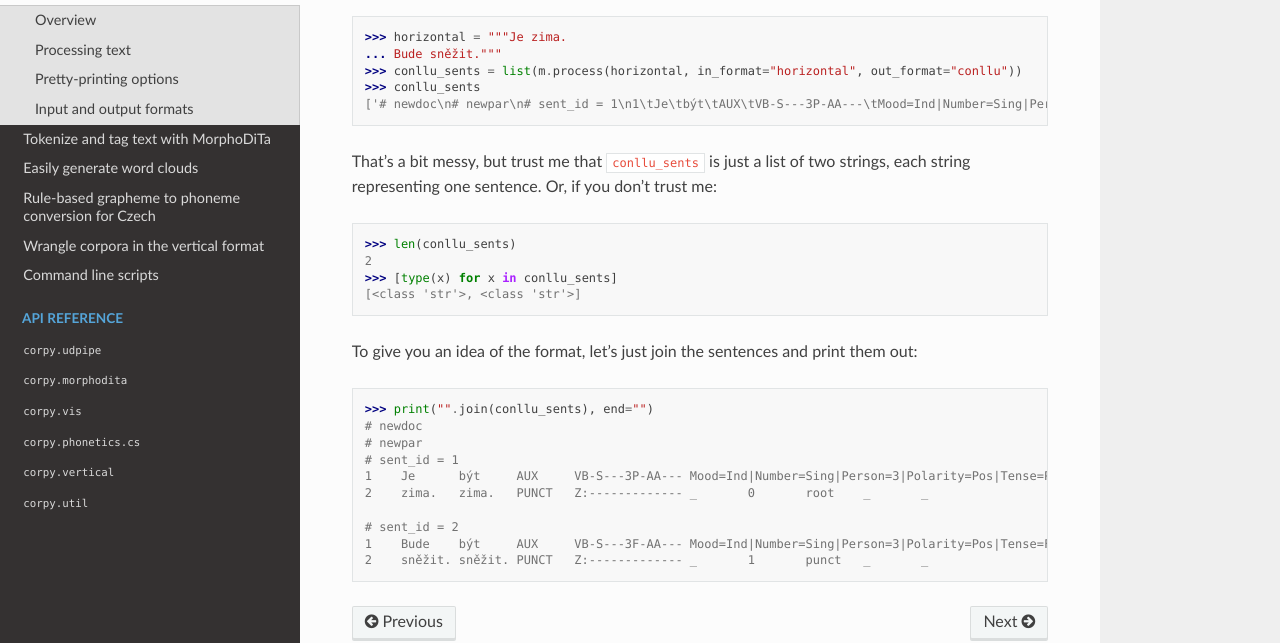
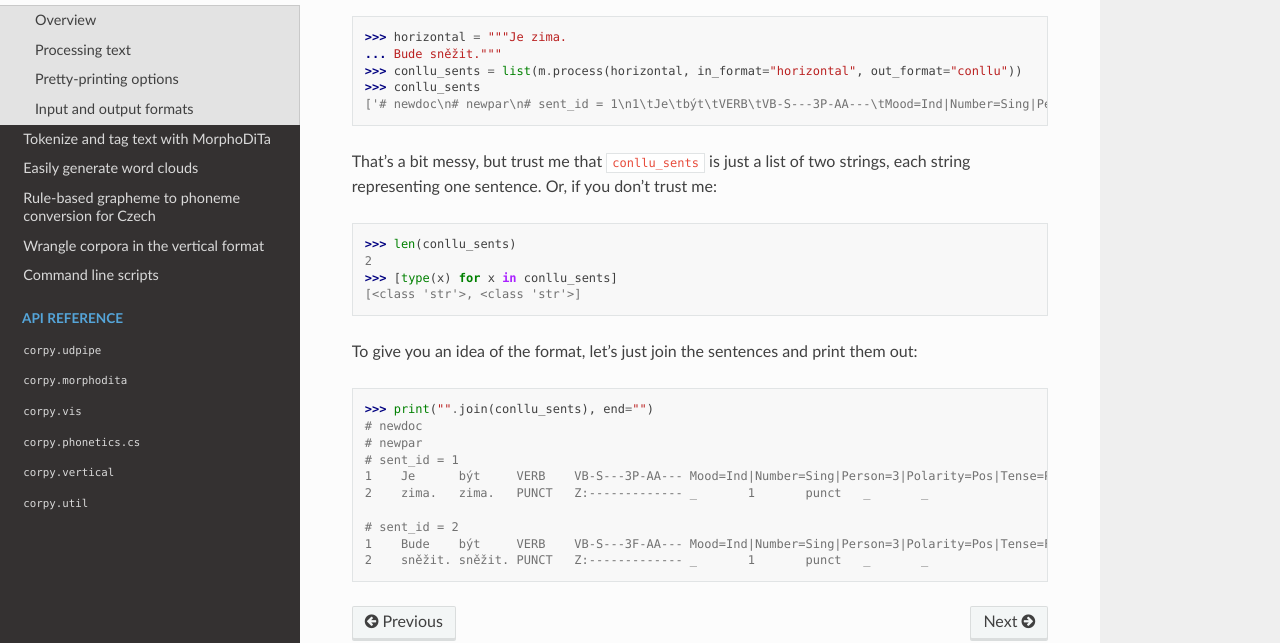
Before and after one commit to dlukes/corpy, a Sphinx documentation site: the page built from docs/guides/udpipe.rst, in a window 1280 px wide and 900 px high, scrolled down 4398 px. Shown: the part 163-806 px from the top of the window. Built offline with Sphinx 7.4.7 and the Read the Docs theme 2.0.0, drawn with Linux system fonts in a browser that asks for light colours; some of the changed text lies outside the part shown.

Commit message:
Switch to newer UDPipe models in doctests
Also, fetch them automatically in check.sh, as well as the tagger used in the
MorphoDiTa tests.

```diff
--- a/docs/guides/udpipe.rst
+++ b/docs/guides/udpipe.rst
@@ -80,25 +80,25 @@ pretty-print the output using the :func:`~corpy.udpipe.pprint` function:
              form='Je',
              lemma='být',
              xpostag='VB-S---3P-AA---',
-             upostag='AUX',
+             upostag='VERB',
              feats='Mood=Ind|Number=Sing|Person=3|Polarity=Pos|Tense=Pres|VerbForm=Fin|Voice=Act',
-             head=2,
-             deprel='cop'),
+             head=0,
+             deprel='root'),
         Word(id=2,
              form='zima',
              lemma='zima',
              xpostag='NNFS1-----A----',
              upostag='NOUN',
              feats='Case=Nom|Gender=Fem|Number=Sing|Polarity=Pos',
-             head=0,
-             deprel='root',
+             head=1,
+             deprel='nsubj',
              misc='SpaceAfter=No'),
         Word(id=3,
              form='.',
              lemma='.',
              xpostag='Z:-------------',
              upostag='PUNCT',
-             head=2,
+             head=1,
              deprel='punct')]),
     Sentence(
       comments=['# sent_id = 2', '# text = Bude sněžit.'],
@@ -170,10 +170,10 @@ using the :func:`~corpy.udpipe.pprint_config` function:
              form='Je',
              lemma='být',
              xpostag='VB-S---3P-AA---',
-             upostag='AUX',
+             upostag='VERB',
              feats='Mood=Ind|Number=Sing|Person=3|Polarity=Pos|Tense=Pres|VerbForm=Fin|Voice=Act',
-             head=2,
-             deprel='cop',
+             head=0,
+             deprel='root',
              deps='',
              misc=''),
         Word(id=2,
@@ -182,8 +182,8 @@ using the :func:`~corpy.udpipe.pprint_config` function:
              xpostag='NNFS1-----A----',
              upostag='NOUN',
              feats='Case=Nom|Gender=Fem|Number=Sing|Polarity=Pos',
-             head=0,
-             deprel='root',
+             head=1,
+             deprel='nsubj',
              deps='',
              misc='SpaceAfter=No'),
         Word(id=3,
@@ -192,7 +192,7 @@ using the :func:`~corpy.udpipe.pprint_config` function:
              xpostag='Z:-------------',
              upostag='PUNCT',
              feats='',
-             head=2,
+             head=1,
              deprel='punct',
              deps='',
              misc='')],
@@ -272,7 +272,7 @@ and output it in the CoNLL-U format. You can do it like so:
    ... Bude sněžit."""
    >>> conllu_sents = list(m.process(horizontal, in_format="horizontal", out_format="conllu"))
    >>> conllu_sents
-   ['# newdoc\n# newpar\n# sent_id = 1\n1\tJe\tbýt\tAUX\tVB-S---3P-AA---\tMood=Ind|Number=Sing|Person=3|Polarity=Pos|Tense=Pres|VerbForm=Fin|Voice=Act\t2\tcop\t_\t_\n2\tzima.\tzima.\tPUNCT\tZ:-------------\t_\t0\troot\t_\t_\n\n', '# sent_id = 2\n1\tBude\tbýt\tAUX\tVB-S---3F-AA---\tMood=Ind|Number=Sing|Person=3|Polarity=Pos|Tense=Fut|VerbForm=Fin|Voice=Act\t0\troot\t_\t_\n2\tsněžit.\tsněžit.\tPUNCT\tZ:-------------\t_\t1\tpunct\t_\t_\n\n']
+   ['# newdoc\n# newpar\n# sent_id = 1\n1\tJe\tbýt\tVERB\tVB-S---3P-AA---\tMood=Ind|Number=Sing|Person=3|Polarity=Pos|Tense=Pres|VerbForm=Fin|Voice=Act\t0\troot\t_\t_\n2\tzima.\tzima.\tPUNCT\tZ:-------------\t_\t1\tpunct\t_\t_\n\n', '# sent_id = 2\n1\tBude\tbýt\tVERB\tVB-S---3F-AA---\tMood=Ind|Number=Sing|Person=3|Polarity=Pos|Tense=Fut|VerbForm=Fin|Voice=Act\t0\troot\t_\t_\n2\tsněžit.\tsněžit.\tPUNCT\tZ:-------------\t_\t1\tpunct\t_\t_\n\n']
 
 That's a bit messy, but trust me that ``conllu_sents`` is just a list of two
 strings, each string representing one sentence. Or, if you don't trust me:
@@ -293,10 +293,10 @@ out:
    # newdoc
    # newpar
    # sent_id = 1
-   1	Je	být	AUX	VB-S---3P-AA---	Mood=Ind|Number=Sing|Person=3|Polarity=Pos|Tense=Pres|VerbForm=Fin|Voice=Act	2	cop	_	_
-   2	zima.	zima.	PUNCT	Z:-------------	_	0	root	_	_
+   1	Je	být	VERB	VB-S---3P-AA---	Mood=Ind|Number=Sing|Person=3|Polarity=Pos|Tense=Pres|VerbForm=Fin|Voice=Act	0	root	_	_
+   2	zima.	zima.	PUNCT	Z:-------------	_	1	punct	_	_
    <BLANKLINE>
    # sent_id = 2
-   1	Bude	být	AUX	VB-S---3F-AA---	Mood=Ind|Number=Sing|Person=3|Polarity=Pos|Tense=Fut|VerbForm=Fin|Voice=Act	0	root	_	_
+   1	Bude	být	VERB	VB-S---3F-AA---	Mood=Ind|Number=Sing|Person=3|Polarity=Pos|Tense=Fut|VerbForm=Fin|Voice=Act	0	root	_	_
    2	sněžit.	sněžit.	PUNCT	Z:-------------	_	1	punct	_	_
    <BLANKLINE>
```
Also changed, not shown: other parts of docs/guides/udpipe.rst (+1 -1 lines), 2 other files.
